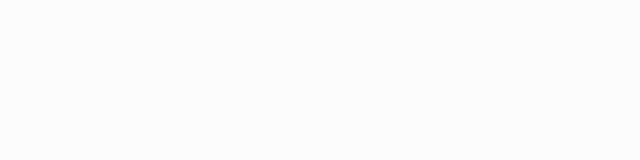
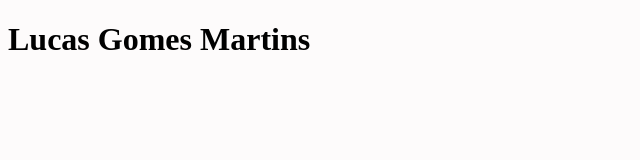
Before and after one commit to iamlucasgomes/Lessons-Learned-fundamentos-trybe, a website: page index.html in a window 1280 px wide. Shown: the whole page, without its empty margins (0-640 px from the left). Drawn offline with Linux system fonts and the light colour scheme.

Commit message:
feat,style: alteração no HTML & CSS implementação do cabeçalho

```diff
--- a/index.html
+++ b/index.html
@@ -9,6 +9,9 @@
     <title>Document</title>
 </head>
 <body>
+    <header id="cabecalho">
+<h1 id="titulo">Lucas Gomes Martins</h1>
+    </header>
 
 </body>
 </html>
--- a/style.css
+++ b/style.css
@@ -1,3 +1,7 @@
 body{
     background-color: rgb(253, 251, 251);
 }
+#cabecalho{
+    position: fixed;
+    top: 0;
+}
```
